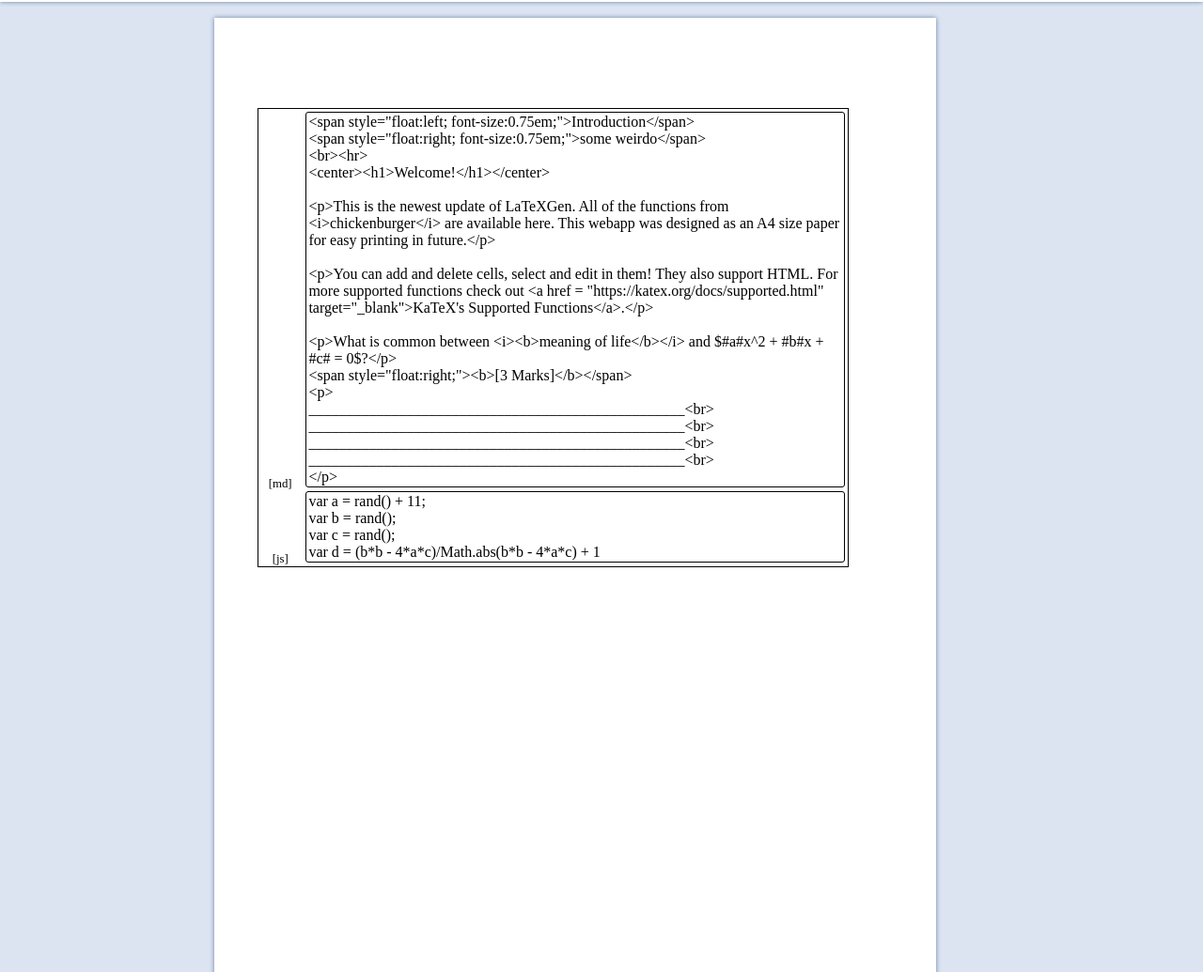
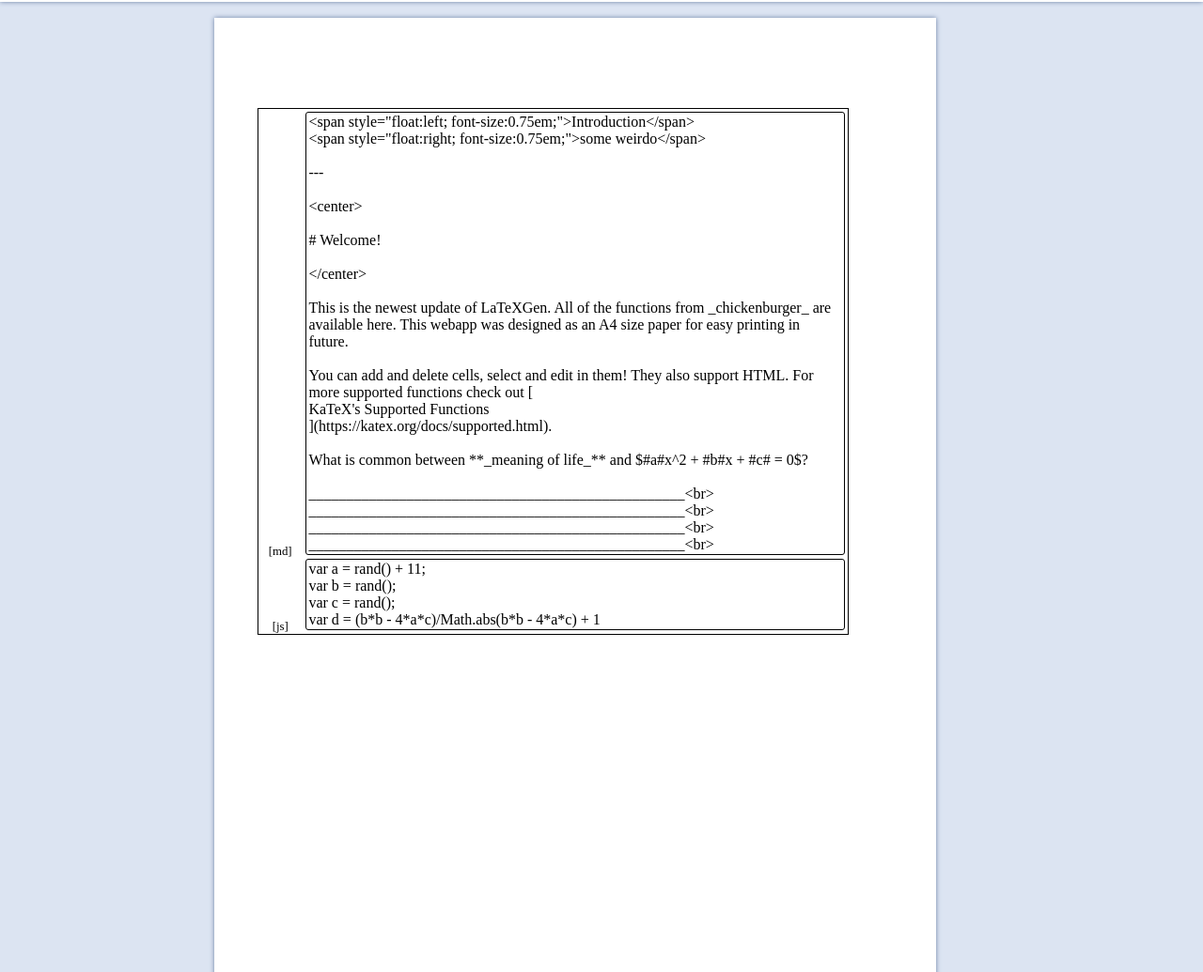
Before and after one commit to nomomon/LaTeXGen, a plain HTML site: page app/index.html in a window 1280 px wide. Shown: the part 65-1100 px from the top of the page at 94% size. Drawn offline with nearby package versions, Linux system fonts and the light colour scheme; a web font is replaced by a local one.

Commit message:
update to md example

```diff
--- a/app/index.html
+++ b/app/index.html
@@ -50,7 +50,7 @@
                     <div class="input_area">
                         <div>
                             <div class="input_type" title="Markdown">[md]</div>
-                            <div contenteditable="true" class="md">&lt;span style="float:left; font-size:0.75em;"&gt;Introduction&lt;/span&gt;<br>&lt;span style="float:right; font-size:0.75em;"&gt;some weirdo&lt;/span&gt;<br><div>&lt;br&gt;&lt;hr&gt;</div><div>&lt;center&gt;&lt;h1&gt;Welcome!&lt;/h1&gt;&lt;/center&gt;</div><div><br></div><div>&lt;p&gt;This is the newest update of LaTeXGen. All of the functions from &lt;i&gt;chickenburger&lt;/i&gt; are available here. This webapp was designed as an A4 size paper for easy printing in future.&lt;/p&gt;</div><div><br></div><div>&lt;p&gt;You can add and delete cells, select and edit in them! They also support HTML. For more supported functions check out &lt;a href = "https://katex.org/docs/supported.html" target="_blank"&gt;KaTeX's Supported Functions&lt;/a&gt;.&lt;/p&gt;</div><div><br></div><div>&lt;p&gt;What is common between &lt;i&gt;&lt;b&gt;meaning of life&lt;/b&gt;&lt;/i&gt; and $#a#x^2 + #b#x + #c# = 0$?&lt;/p&gt;</div><div>&lt;span style="float:right;"&gt;&lt;b&gt;[3 Marks]&lt;/b&gt;&lt;/span&gt;<br></div><div>&lt;p&gt;</div><div>__________________________________________________&lt;br&gt; __________________________________________________&lt;br&gt; __________________________________________________&lt;br&gt; __________________________________________________&lt;br&gt;</div><div>&lt;/p&gt;<br></div></div>
+                            <div contenteditable="true" class="md">&lt;span style="float:left; font-size:0.75em;"&gt;Introduction&lt;/span&gt;<br>&lt;span style="float:right; font-size:0.75em;"&gt;some weirdo&lt;/span&gt;<br><div><br></div><div>---</div><div><br></div><div>&lt;center&gt;</div><div><br></div><div># Welcome!</div><div><br></div><div>&lt;/center&gt;</div><div><br></div><div>This is the newest update of LaTeXGen. All of the functions from _chickenburger_ are available here. This webapp was designed as an A4 size paper for easy printing in future.</div><div><br></div><div>You can add and delete cells, select and edit in them! They also support HTML. For more supported functions check out [</div>KaTeX's Supported Functions<div>](https://katex.org/docs/supported.html).</div><div><br></div><div>What is common between **_meaning of life_** and $#a#x^2 + #b#x + #c# = 0$?</div><div><br></div><div>__________________________________________________&lt;br&gt; __________________________________________________&lt;br&gt; __________________________________________________&lt;br&gt; __________________________________________________&lt;br&gt;</div></div>
                         </div>
                         <div>
                             <div class="input_type" title="JavaScript">[js]</div>
```
